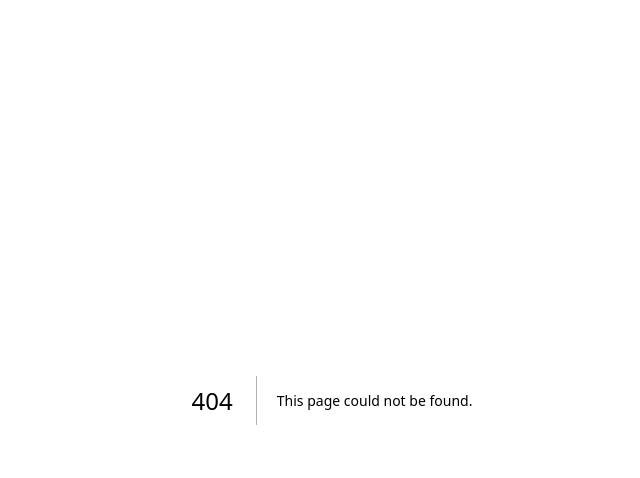
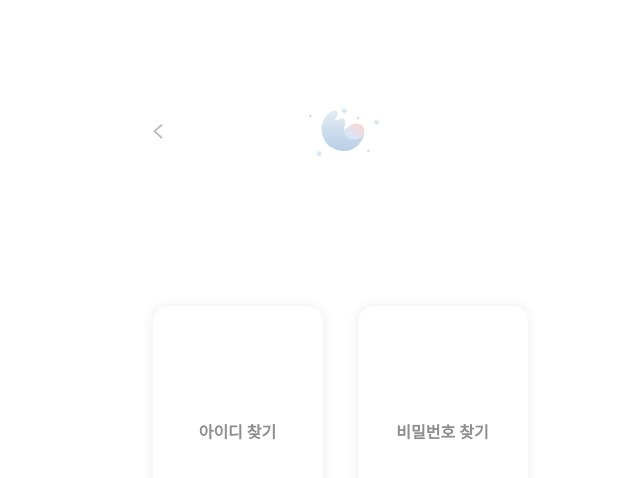
Before and after one commit to gsm-oasis/OASIS-Frontend-v2, a Next.js app: page /find in a window 1280 px wide. Before the commit this address had no page. Shown: the top 478 px of the page, without its empty margins (308-948 px from the left). Built offline with nearby package versions, Linux system fonts and the light colour scheme; what emotion-reset would draw is missing.

Commit message:
아이디 비밀번호 찾기 선택 페이지

```diff
--- /dev/null
+++ b/src/components/pages/find/index.tsx
@@ -0,0 +1,37 @@
+import { Frame, Setting } from "@/components/common/frame";
+import { EmptyCompo, Title } from "@/components/common/title";
+import { useRouter } from "next/router";
+import React from "react";
+import * as I from "@/assets";
+import * as S from "./style";
+
+function Find() {
+  const router = useRouter();
+
+  return (
+    <>
+      <Setting>
+        <Frame>
+          <Title>
+            <div onClick={() => router.push("/login")}>
+              <I.Back />
+            </div>
+            <I.smallLogo />
+            <EmptyCompo />
+          </Title>
+
+          <S.Box>
+            <S.SelectBox onClick={() => router.push("/findId")}>
+              <S.Text>아이디 찾기</S.Text>
+            </S.SelectBox>
+            <S.SelectBox onClick={() => router.push("/findPw")}>
+              <S.Text>비밀번호 찾기</S.Text>
+            </S.SelectBox>
+          </S.Box>
+        </Frame>
+      </Setting>
+    </>
+  );
+}
+
+export default Find;
--- /dev/null
+++ b/src/components/pages/find/style.ts
@@ -0,0 +1,26 @@
+import styled from "@emotion/styled";
+
+export const Box = styled.div`
+  width: 375px;
+  display: flex;
+  height: 250px;
+  justify-content: space-between;
+  margin-top: 150px;
+`;
+
+export const SelectBox = styled.div`
+  background: #ffffff;
+  box-shadow: 0px 0px 13px rgba(0, 0, 0, 0.08);
+  border-radius: 16px;
+  width: 170px;
+  height: 250px;
+  display: flex;
+  justify-content: center;
+  align-items: center;
+`;
+
+export const Text = styled.div`
+  font-size: 16px;
+  font-weight: 600;
+  color: #8d8d8d;
+`;
--- /dev/null
+++ b/src/pages/find.tsx
@@ -0,0 +1,5 @@
+import Find from "@/components/pages/find";
+
+export default function FindPage() {
+  return <Find />;
+}
```
